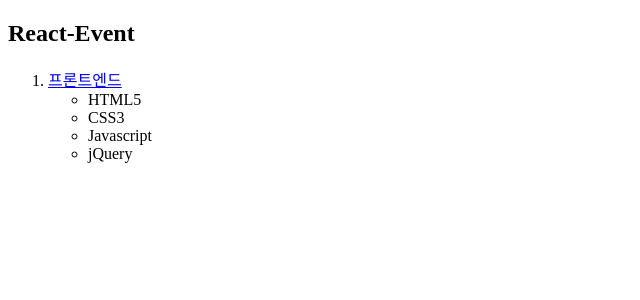
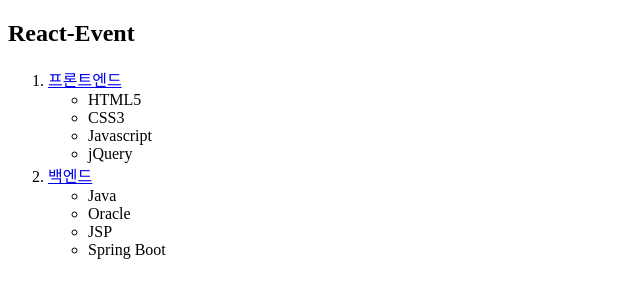
Before and after one commit to hyejoy/react-level-up-study, a React (Vite) app: page / in a window 1280 px wide. Shown: the top 300 px of the page, without its empty margins (0-640 px from the left). Built offline with nearby package versions, Linux system fonts and the light colour scheme.

Commit message:
feat: 리액트 이벤트 처리 (2) - 자식 -> 부모 이벤트 전달 처리

```diff
--- a/src/App.jsx
+++ b/src/App.jsx
@@ -20,6 +20,29 @@ function FrontComp(props) {
     </>
   );
 }
+const BackComp = ({ onMyEvent2 }) => {
+  return (
+    <>
+      <li>
+        <a
+          href="/"
+          onClick={(event) => {
+            event.preventDefault();
+            onMyEvent2("백엔드 클릭됨(자식전달)");
+          }}
+        >
+          백엔드
+        </a>
+      </li>
+      <ul>
+        <li>Java</li>
+        <li>Oracle</li>
+        <li>JSP</li>
+        <li>Spring Boot</li>
+      </ul>
+    </>
+  );
+};
 function App() {
   return (
     <>
@@ -30,6 +53,11 @@ function App() {
             alert("프론트엔드 클릭됨(부모전달)");
           }}
         ></FrontComp>
+        <BackComp
+          onMyEvent2={(msg) => {
+            alert(msg);
+          }}
+        />
       </ol>
     </>
   );
```
